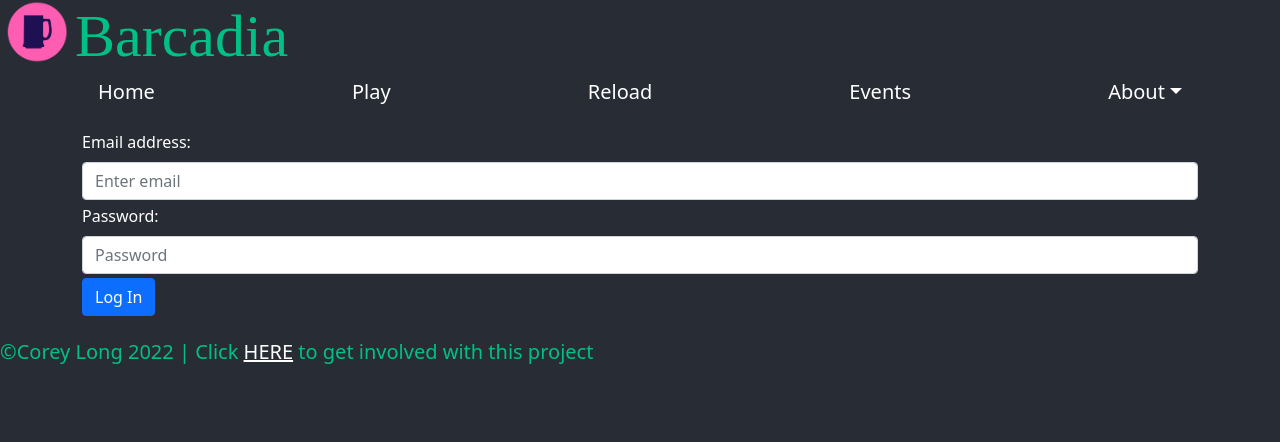
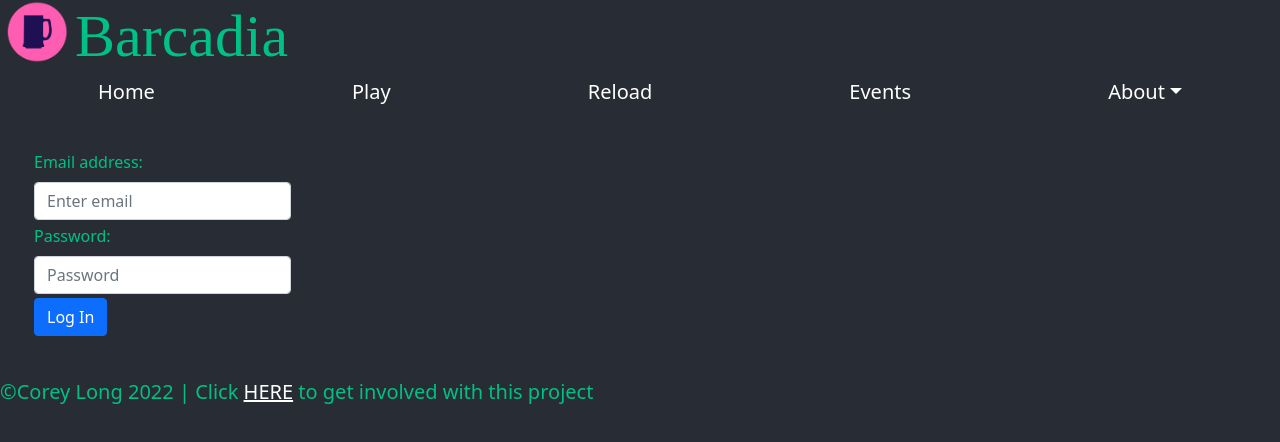
Before and after one commit to CoreyLongDev/BarCadia, a React (Create React App) app: page /Login in a window 1280 px wide. Shown: the top 442 px of the page. Built offline with nearby package versions, Linux system fonts and the light colour scheme.

Commit message:
one more go at the login page CSS issues. much better.

```diff
--- a/src/App.css
+++ b/src/App.css
@@ -8,11 +8,3 @@ body {
   margin-right: auto;
   width: 80%;
 }
-.logger {
-  max-width: 50% !important;
-  color: red !important;
-}
-
-#container {
-  background-color: purple;
-}
--- a/src/Pages/Login.js
+++ b/src/Pages/Login.js
@@ -1,9 +1,15 @@
 import React from 'react';
-import { Button, Container, Form } from 'react-bootstrap';
+import { Button, Form } from 'react-bootstrap';
 
 function MemberLogin() {
   return (
-    <Container id='logger'>
+    <div style={{
+        color: '#00c086',
+        padding: 20,
+        maxWidth: 325,
+        display: 'flex',
+        alignItems: 'center',
+        justifyContent: 'center'}}>
         <Form>
             <Form.Group className="mb-1" controlId="memberEmail">
             <Form.Label>Email address:</Form.Label>
@@ -17,7 +23,7 @@ function MemberLogin() {
                 Log In
             </Button>
         </Form>
-    </Container>
+    </div>
   );
 }
 
```
